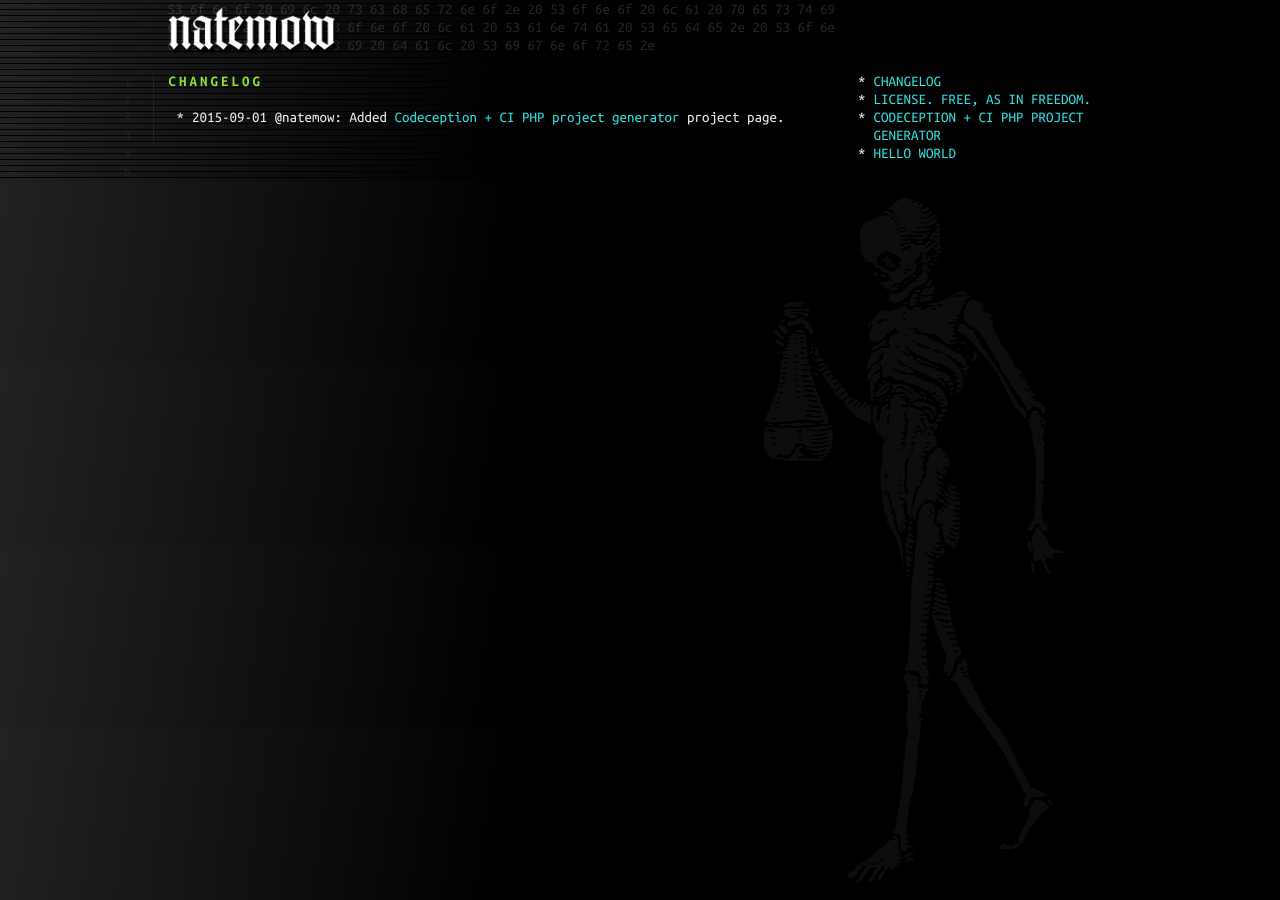
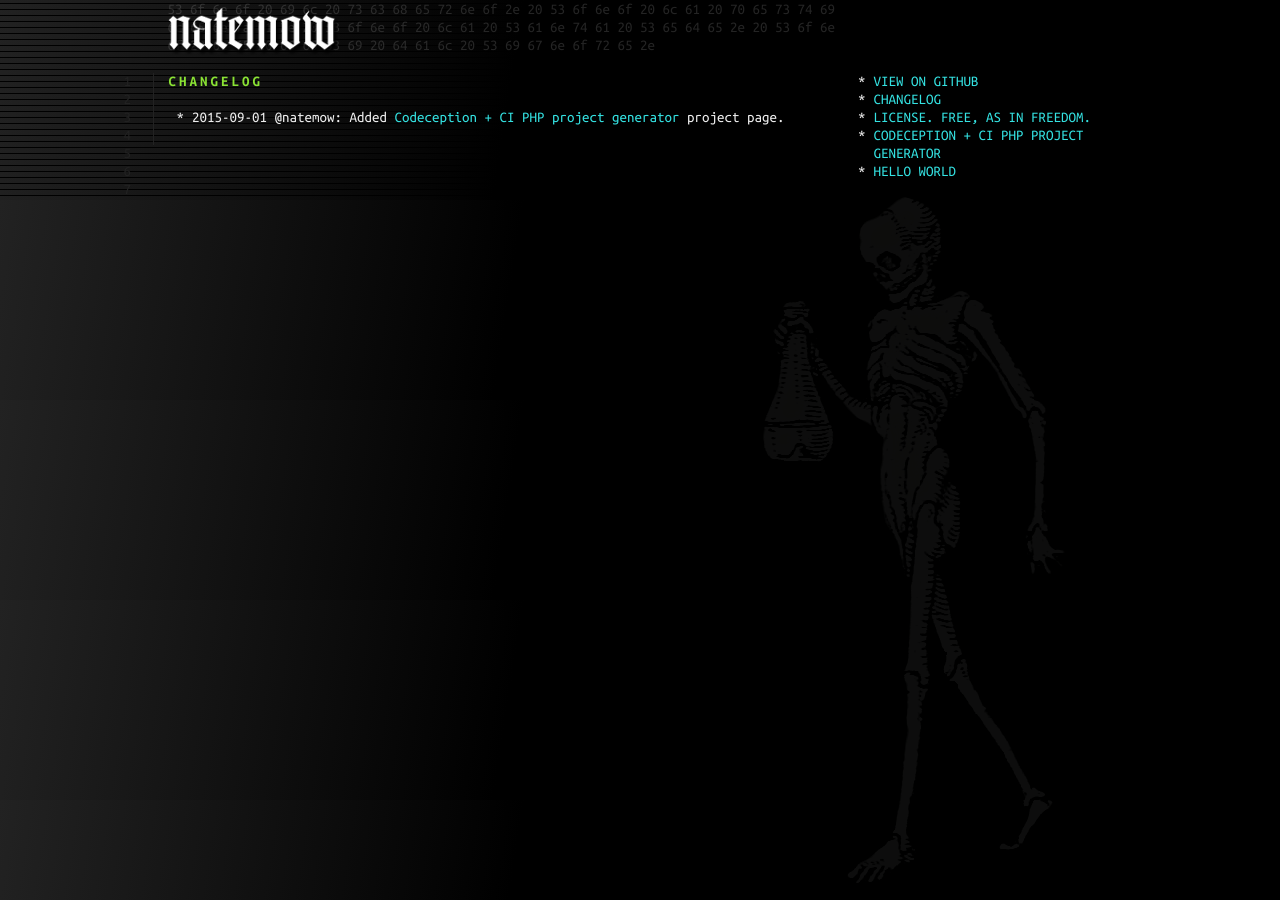
Before and after one commit to natemow/natemow.github.io, a Jekyll site: the page built from CHANGELOG.md, in a window 1280 px wide. Built offline with Jekyll 4.4.1, drawn with Linux system fonts in a browser that asks for light colours; nearby versions of some CDN libraries.

Commit message:
Fixed LICENSE.

```diff
--- a/_includes/nav.html
+++ b/_includes/nav.html
@@ -1,5 +1,6 @@
 <nav class="nav-primary" role="navigation" >
   <ol class="main-menu">
+    <li><a href="https://github.com/{{ site.title }}">View on GitHub</a></li>
     {% for p in site.pages %}
     <li><a{% if p.url == page.url %} class="active"{% endif %} href="{{ site.baseurl }}{{ p.url }}">{{ p.title }}</a></li>
     {% endfor %}
```
